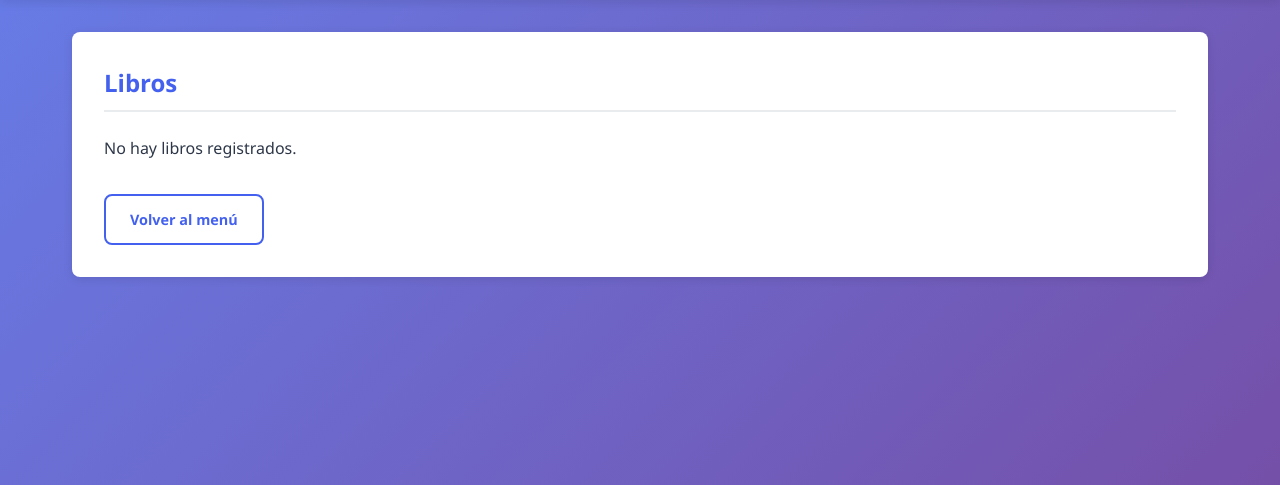
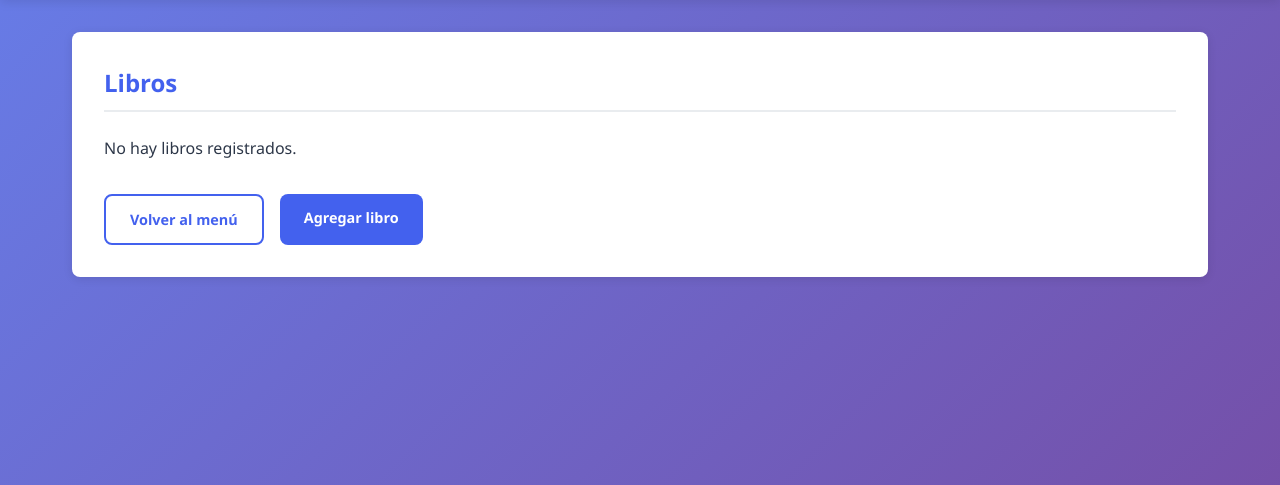
Before and after one commit to lautarop14/biblioteca-ub, a Flask app: page /libros in a window 1280 px wide. Shown: the part 128-613 px from the top of the page. Run offline with Flask 3, Linux system fonts and the light colour scheme; the visitor is signed in with stand-in values (Sample User, id 1); data that the repository does not hold is empty.

Commit message:
Update libros.html

```diff
--- a/templates/libros.html
+++ b/templates/libros.html
@@ -25,6 +25,7 @@
 
     <div class="form-actions" style="margin-top: 2rem;">
       <a class="btn ghost" href="{{ url_for('menu') }}">Volver al menú</a>
+      <a class="btn" href="{{ url_for('nuevo_libro') }}">Agregar libro</a>
     </div>
   </div>
 {% endblock %}
```
